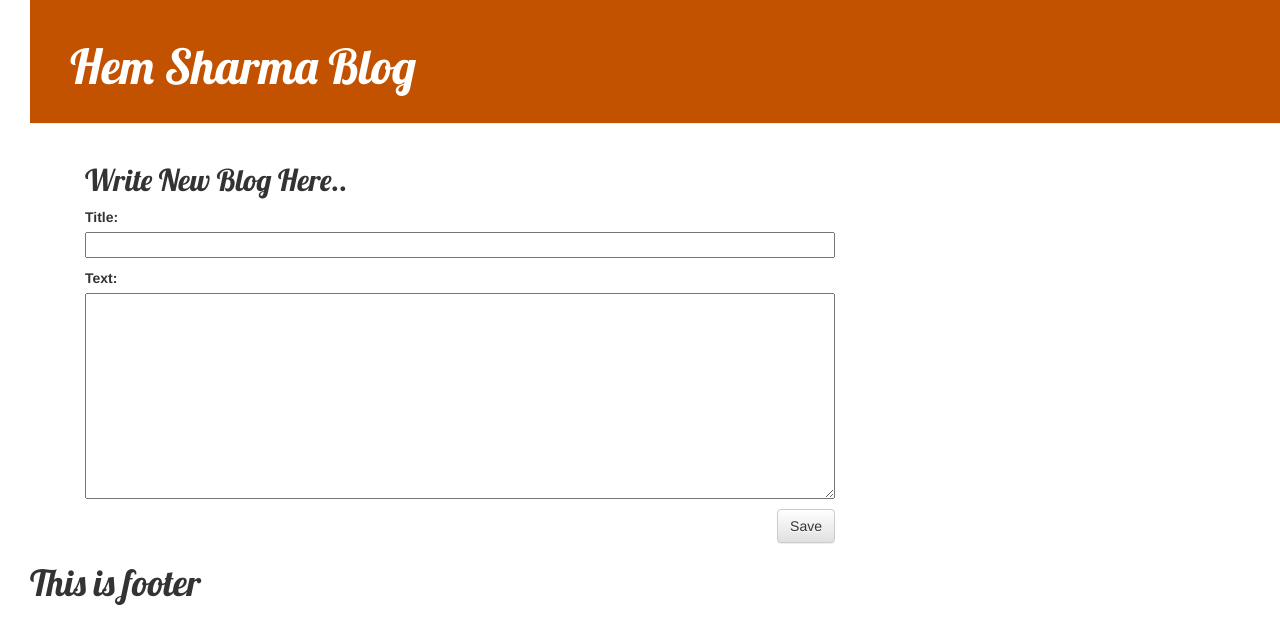
After one commit to HemSharma101/mysite, a Django app: page /post/new/ in a window 1280 px wide. The commit adds this page. Shown: the top 644 px of the page. Run offline with Django 3.2, Linux system fonts and the light colour scheme; some libraries are stand-ins or nearby versions.

Commit message:
added views to create/edit blog post using ModelForm

```diff
--- /dev/null
+++ b/blog/forms.py
@@ -0,0 +1,12 @@
+# form for Post model
+from django import forms
+from .models import Post
+
+
+class PostForm(forms.ModelForm):
+	''' ModelForm for the Post model'''
+	class Meta:
+		'''this class defines fields of the model form '''
+
+		model = Post
+		fields = ('title', 'text',)
--- a/blog/templates/blog/base.html
+++ b/blog/templates/blog/base.html
@@ -14,6 +14,13 @@
     </head>
     <body>
         <div class="page-header">
+
+        	{% if user.is_authenticated %}
+
+        	 <a href="{% url 'post_new' %}" class="top-menu"><span class="glyphicon glyphicon-plus">Add new post</span></a>
+
+          	{% endif %}
+
             <h1><a href="/"> Hem Sharma Blog</a></h1>
 
         </div>
--- /dev/null
+++ b/blog/templates/blog/post_edit.html
@@ -0,0 +1,13 @@
+<!-- this template lets create new blog post and edit  -->
+{% extends 'blog/base.html' %}
+
+{% block content %}
+
+<h2>Write New Blog Here..</h2>
+<form method="POST" class="post-form">{% csrf_token %}
+	{{ form.as_p }}
+	<!-- <button type="cancel" class="save btn btn-default">Cancel</button> -->
+	<button type="submit" class="save btn btn-default">Save</button>
+</form>
+
+{% endblock %}
--- a/blog/urls.py
+++ b/blog/urls.py
@@ -10,5 +10,7 @@ urlpatterns = [
 # assigning post_list view to the root URL
 path('', views.post_list, name = 'post_list'),
 path('post/<int:pk>', views.post_detail, name ='post_detail'),
+path('post/new/', views.post_new, name='post_new'),
+path('post/<int:pk>/edit',views.post_edit, name = 'post_edit'),
 
 ]
--- a/blog/views.py
+++ b/blog/views.py
@@ -1,6 +1,7 @@
-from django.shortcuts import render, get_object_or_404
+from django.shortcuts import render, get_object_or_404, redirect
 from django.utils import timezone
 from .models import Post
+from .forms import PostForm
 
 # Create your views here.
 # function based view
@@ -24,3 +25,42 @@ def post_detail(request, pk):
 	'''this function displays detailed post when clicked on the post list'''
 	post = get_object_or_404(Post, pk=pk)
 	return render(request, 'blog/post_detail.html', {'post': post })
+
+
+#This view creates a new model form to add new post
+def post_new(request):
+	''' view function to create a model form to add new blog post'''
+	if request.method == "POST":
+
+		form = PostForm(request.POST)
+		if form.is_valid():
+
+			# don't save the post yet withour author and publushed date field
+			post = form.save(commit=False)
+			post.author = request.user
+			post.published_date = timezone.now()
+			post.save() # save the form and new blog post is created
+			return redirect('post_detail', pk=post.pk)
+	else:
+		form = PostForm()
+	return render(request, 'blog/post_edit.html', {'form': form })
+
+
+#view function to edit a post
+def post_edit(request, pk):
+	''' this method opens a blog in the editor and lets edit and save it '''
+	post = get_object_or_404(Post, pk=pk)
+
+	if request.method == "POST":
+		#save the edited form
+		form = PostForm(request.POST, instance=post)
+		if form.is_valid():
+			post = form.save(commit=False)
+			post.author = request.user
+			post.published_date = timezone.now()
+			post.save()
+			return redirect('post_detail', pk=post.pk)
+	else:
+		# open the form in editor
+		form = PostForm(instance=post)
+	return render(request, 'blog/post_edit.html', {'form':form})
```
Also changed, not shown: blog/templates/blog/post_detail.html (+7 -0 lines).
